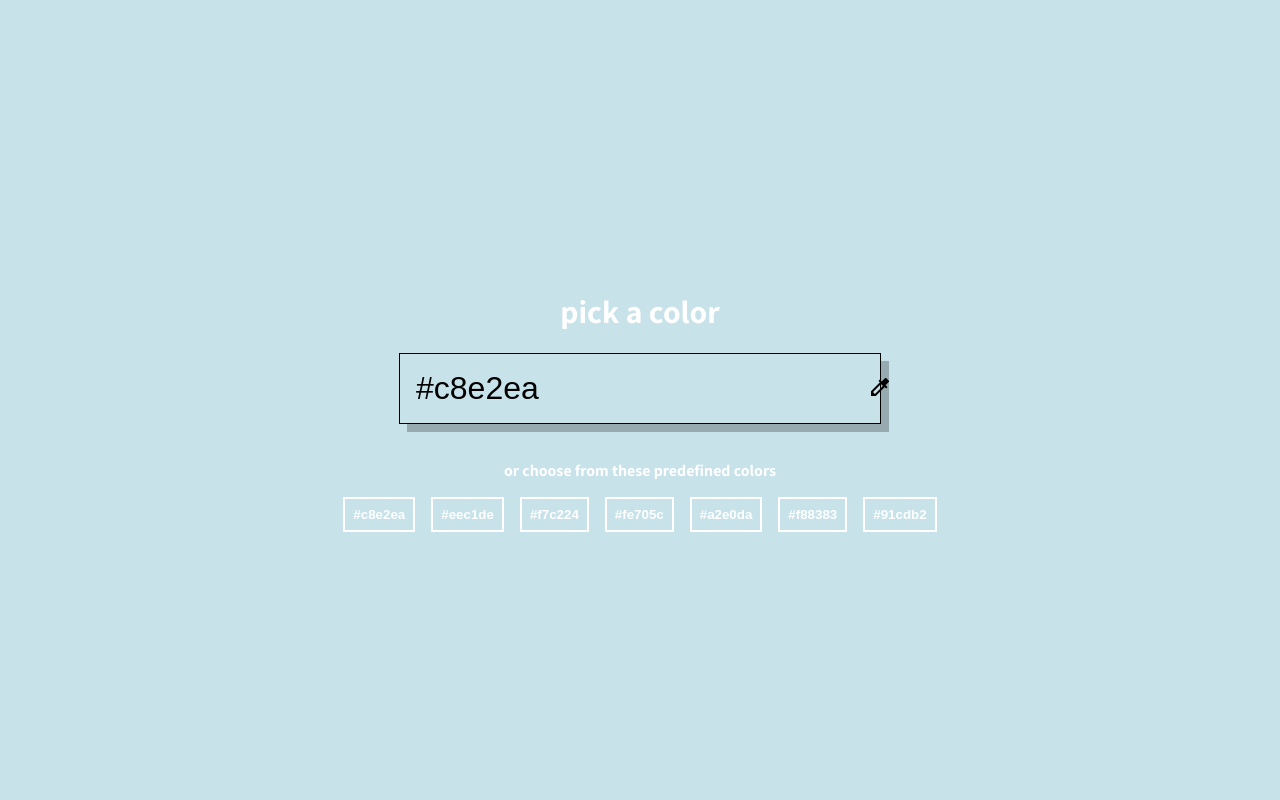
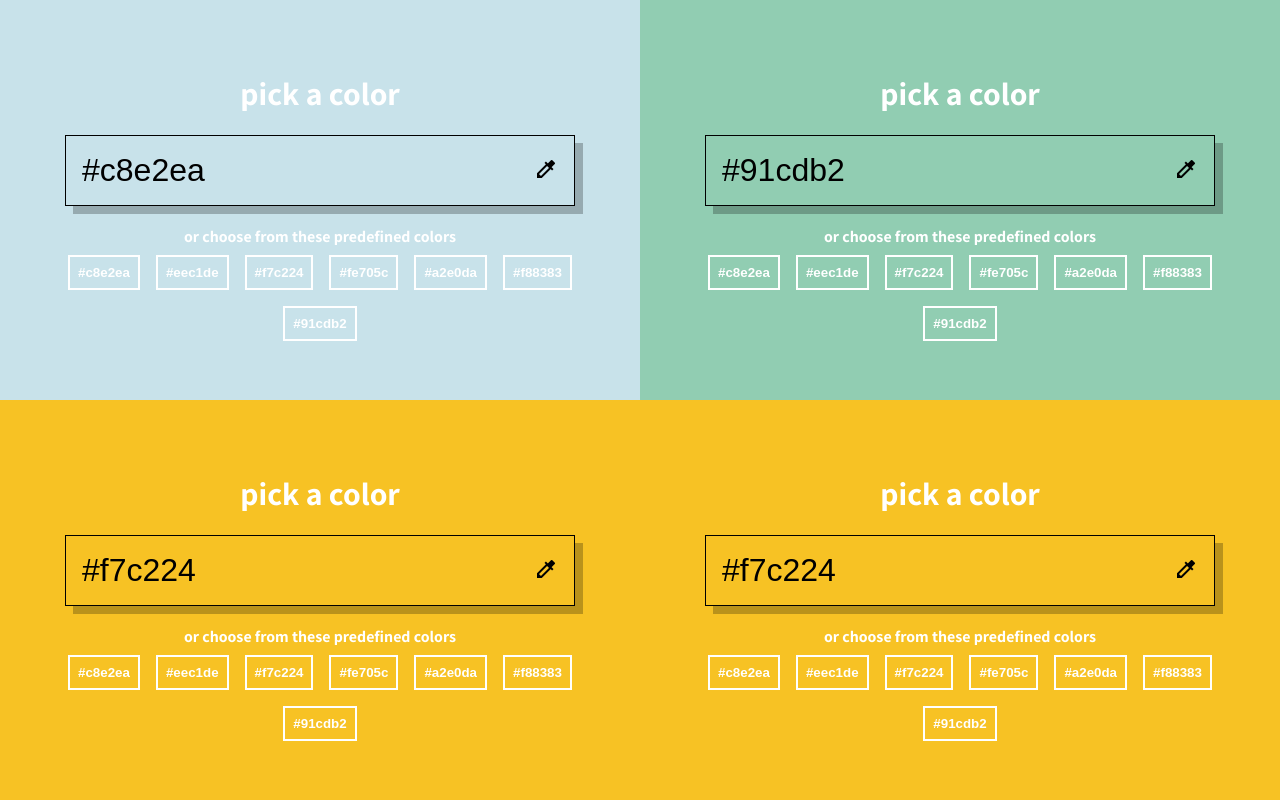
Before and after one commit to robbertvancaem/vue-colorpicker, a plain HTML site: page index.html in a window 1280 px wide. Drawn offline with nearby package versions, Linux system fonts and the light colour scheme.

Commit message:
Add multiple colorpickers

```diff
--- a/index.html
+++ b/index.html
@@ -3,33 +3,22 @@
 
 <head>
   <meta charset="utf-8">
+  <meta name="viewport" content="width=device-width, initial-scale=1.0">
   <title>Vue Colorpicker</title>
   <script src="https://cdn.jsdelivr.net/npm/vue"></script>
   <link rel="stylesheet" href="src/css/main.css">
+  <link rel="stylesheet" href="src/css/colorpicker.css">
   <link href="https://fonts.googleapis.com/css?family=Assistant:400,700" rel="stylesheet">
   <link href="https://fonts.googleapis.com/icon?family=Material+Icons" rel="stylesheet">
 </head>
 
 <body>
-  <div id="app" v-bind:style="{backgroundColor: color}">
-    <div class="colorpicker">
-      <h1 class="bold">pick a color</h1>
-      <div class="colorpicker__input--wrapper">
-        <input class="colorpicker__input--text" type="text" maxlength="7" placeholder="#ffd837" v-model="color">
-        <button class="colorpicker__button" @click="openColorPicker">
-          <i class="material-icons">
-            colorize
-          </i>
-        </button>
-        <input class="colorpicker__input--color" type="color" v-model="color" ref="inputColor" />
-      </div>
-      <p class="bold">or choose from these predefined colors</p>
-      <div class="colorpicker__presets">
-        <button class="colorpicker__preset" v-for="preset in presets" @click="changeBackgroundColor(preset)">
-          {{ preset }}
-        </button>
-      </div>
-    </div>
+  <div id="app">
+    <color-picker
+      v-for="colorpicker in colorpickers"
+      v-bind:presets="colorpicker.presets"
+      v-bind:color="colorpicker.color"
+    ></color-picker>
   </div>
   <script src="src/js/index.js"></script>
 </body>
--- /dev/null
+++ b/src/css/colorpicker.css
@@ -0,0 +1,89 @@
+.colorpicker {
+  align-items: center;
+  display: flex;
+  flex: 1 1 50%;
+  flex-direction: column;
+  justify-content: center;
+  padding: 16px;
+  transition: background 0.5s ease;
+}
+
+.colorpicker__input--wrapper {
+  border: 1px solid #000;
+  box-shadow: 8px 8px 0px rgba(0, 0, 0, 0.25);
+  display: flex;
+  margin-bottom: 20px;
+  max-width: 100%;
+}
+
+.colorpicker__input--text {
+  background: transparent;
+  border: 0;
+  border-radius: 0px;
+  flex: 1;
+  font-size: 2em;
+  padding: 16px;
+}
+
+.colorpicker__button {
+  background: transparent;
+  border: 0;
+  padding: 0 16px;
+}
+
+.colorpicker__input--color {
+  display: none;
+}
+
+.colorpicker__presets {
+  display: flex;
+  flex-wrap: wrap;
+  justify-content: center;
+}
+
+.colorpicker__preset {
+  background: none;
+  border: 2px solid;
+  color: #fff;
+  cursor: pointer;
+  font-weight: bold;
+  margin: 8px;
+  padding: 8px;
+  position: relative;
+  transition: transform 0.5s ease, color 0.2s ease;
+}
+
+.colorpicker__preset:hover {
+  border: 2px solid #fff;
+  color: #000;
+}
+
+.colorpicker__preset:hover::before,
+.colorpicker__preset:hover::after {
+  -webkit-transform: scale(1);
+}
+
+.colorpicker__preset::before,
+.colorpicker__preset::after {
+  -webkit-transform: scale(0);
+  box-sizing: border-box;
+  content: "";
+  height: calc(100% + 4px);
+  left: -2px;
+  position: absolute;
+  top: -2px;
+  transition: 0.5s ease;
+  width: calc(100% + 4px);
+}
+
+.colorpicker__preset::before {
+  -webkit-transform-origin: 0 100%;
+  border-bottom: 2px solid #000;
+  border-left: 2px solid #000;
+}
+
+.colorpicker__preset::after {
+  -webkit-transform-origin: 100% 0;
+  border-top: 2px solid #000;
+  border-right: 2px solid #000;
+}
--- a/src/css/main.css
+++ b/src/css/main.css
@@ -1,3 +1,7 @@
+* {
+  box-sizing: border-box;
+}
+
 html,
 body {
   color: #fff;
@@ -8,7 +12,8 @@ body {
 html,
 body,
 ol,
-ul {
+ul,
+p {
   margin: 0;
   padding: 0;
 }
@@ -18,8 +23,8 @@ body {
 }
 
 #app {
-  align-items: center;
   display: flex;
+  flex-wrap: wrap;
   height: 100%;
   justify-content: center;
   transition: background 0.5s ease;
@@ -28,89 +33,3 @@ body {
 .bold {
   font-weight: bold;
 }
-
-.colorpicker {
-  align-items: center;
-  display: flex;
-  flex-direction: column;
-  justify-content: center;
-}
-
-.colorpicker__input--wrapper {
-  border: 1px solid #000;
-  box-shadow: 8px 8px 0px rgba(0, 0, 0, 0.25);
-  display: flex;
-  margin-bottom: 20px;
-  max-width: 480px;
-}
-
-.colorpicker__input--text {
-  background: transparent;
-  border: 0;
-  border-radius: 0px;
-  flex: 1;
-  font-size: 2em;
-  padding: 16px;
-}
-
-.colorpicker__button {
-  background: transparent;
-  border: 0;
-  padding: 0 16px;
-}
-
-.colorpicker__input--color {
-  display: none;
-}
-
-.colorpicker__presets {
-  display: flex;
-  justify-content: center;
-}
-
-.colorpicker__preset {
-  background: none;
-  border: 2px solid;
-  color: #fff;
-  cursor: pointer;
-  font-weight: bold;
-  margin: 0 8px;
-  padding: 8px;
-  position: relative;
-  transition: transform 0.5s ease, color 0.2s ease;
-}
-
-.colorpicker__preset:hover {
-  border: 2px solid #fff;
-  color: #000;
-}
-
-.colorpicker__preset:hover::before,
-.colorpicker__preset:hover::after {
-  -webkit-transform: scale(1);
-}
-
-.colorpicker__preset::before,
-.colorpicker__preset::after {
-  -webkit-transform: scale(0);
-  box-sizing: border-box;
-  content: "";
-  height: calc(100% + 4px);
-  left: -2px;
-  position: absolute;
-  top: -2px;
-  transition: 0.5s ease;
-  width: calc(100% + 4px);
-}
-
-.colorpicker__preset::before {
-  -webkit-transform-origin: 0 100%;
-  border-bottom: 2px solid #000;
-  border-left: 2px solid #000;
-}
-
-.colorpicker__preset::after {
-  -webkit-transform-origin: 100% 0;
-  border-top: 2px solid #000;
-  border-right: 2px solid #000;
-}
--- a/src/js/index.js
+++ b/src/js/index.js
@@ -1,17 +1,5 @@
-var app = new Vue({
-  el: "#app",
-  data: {
-    color: "#c8e2ea",
-    presets: [
-      "#c8e2ea",
-      "#eec1de",
-      "#f7c224",
-      "#fe705c",
-      "#a2e0da",
-      "#f88383",
-      "#91cdb2"
-    ]
-  },
+Vue.component("color-picker", {
+  props: ["presets", "color"],
   methods: {
     openColorPicker() {
       const el = this.$refs.inputColor;
@@ -20,5 +8,55 @@ var app = new Vue({
     changeBackgroundColor(preset) {
       this.color = preset;
     }
+  },
+  template: `
+    <div class="colorpicker" v-bind:style="{backgroundColor: color}">
+      <h1 class="bold">pick a color</h1>
+      <div class="colorpicker__input--wrapper">
+        <input class="colorpicker__input--text" type="text" maxlength="7" placeholder="#ffd837" v-model="color">
+        <button class="colorpicker__button" @click="openColorPicker">
+          <i class="material-icons">
+            colorize
+          </i>
+        </button>
+        <input class="colorpicker__input--color" type="color" v-model="color" ref="inputColor" />
+      </div>
+      <p class="bold">or choose from these predefined colors</p>
+      <div class="colorpicker__presets">
+        <button class="colorpicker__preset" v-for="preset in presets" @click="changeBackgroundColor(preset)">
+          {{ preset }}
+        </button>
+      </div>
+  </div>`
+});
+
+const getMaxInt = max => Math.floor(Math.random() * Math.floor(max));
+
+const colors = [
+  "#c8e2ea",
+  "#eec1de",
+  "#f7c224",
+  "#fe705c",
+  "#a2e0da",
+  "#f88383",
+  "#91cdb2"
+];
+
+const colorpickerConfig = () => ({
+  presets: colors,
+  color: colors[getMaxInt(colors.length)]
+});
+
+const amountOfColorpickers = 4;
+let colorpickers = [];
+
+for (let i = 0; i < amountOfColorpickers; i++) {
+  colorpickers.push(colorpickerConfig());
+}
+
+var app = new Vue({
+  el: "#app",
+  data: {
+    colorpickers
   }
 });
```
